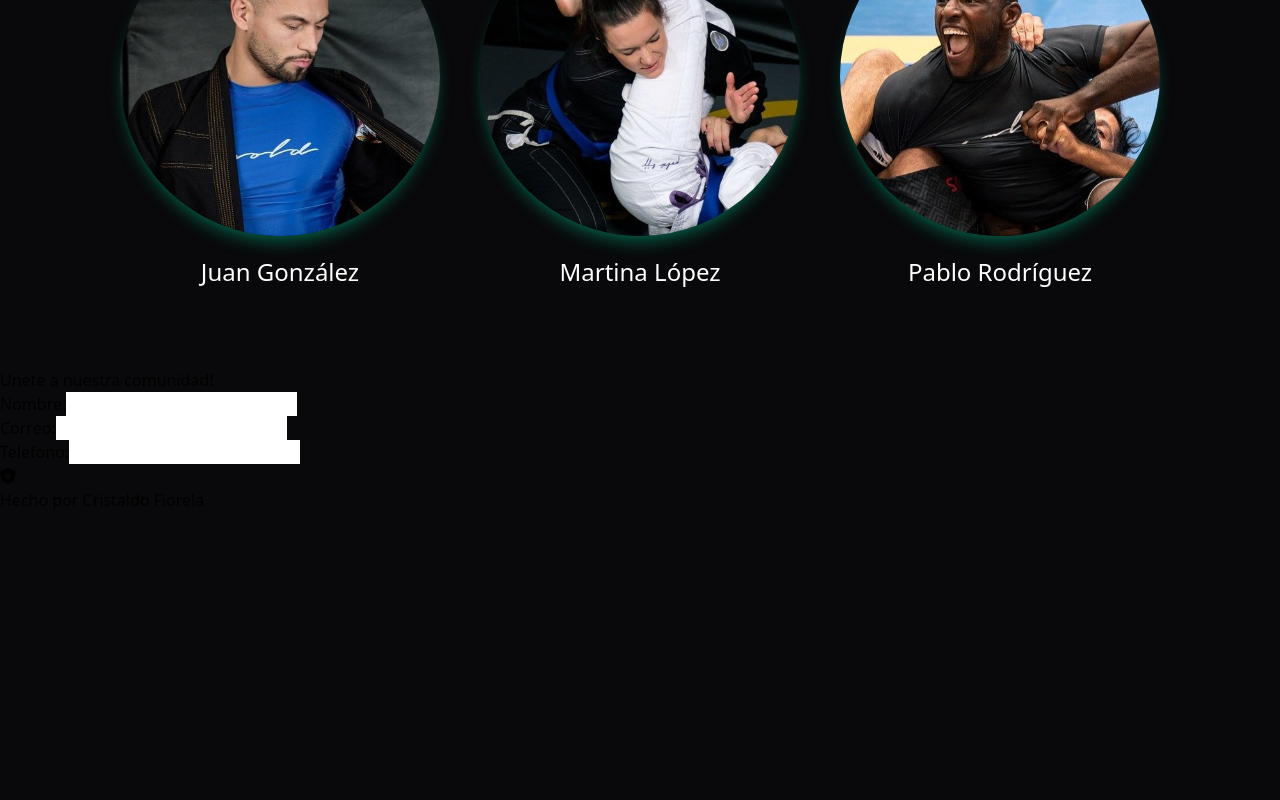
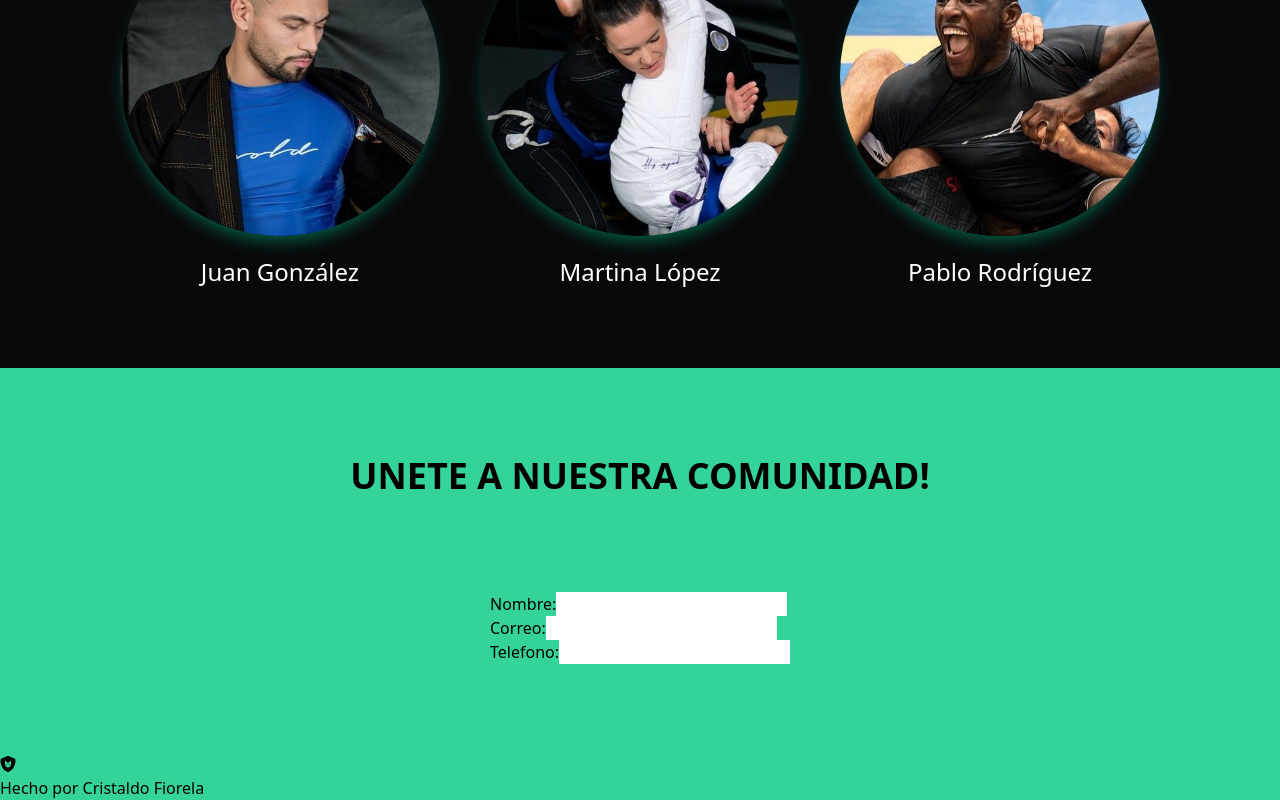
Before and after one commit to Cristaldo-Fiorela/Academia-JiuJitsu-JAVA, a React (Vite) app: page / in a window 1280 px wide. Shown: the part 1394-2194 px from the top of the page. Before the commit the page ends 1906 px from the top, so only its background shows below. Built offline with nearby package versions, Linux system fonts and the light colour scheme.

Commit message:
estilos de contenedor de section footer

```diff
--- a/src/assets/components/Footer.jsx
+++ b/src/assets/components/Footer.jsx
@@ -4,9 +4,9 @@ import { faShieldCat } from '@fortawesome/free-solid-svg-icons';
 function Footer() {
     return (
         <>
-            <footer>
-                <section>
-                    <h2>Unete a nuestra comunidad!</h2>
+            <footer className='bg-emerald-400'>
+                <section className='py-10 flex flex-col justify-around items-center h-96'>
+                    <h2 className='text-2xl lg:text-4xl font-bold uppercase'>Unete a nuestra comunidad!</h2>
                     <form>
                         <div>
                             <label htmlFor="nombre">Nombre:</label>
@@ -24,9 +24,7 @@ function Footer() {
                 </section>
                 <section>
                     <FontAwesomeIcon icon={faShieldCat} />
-
                     <h2> Hecho por Cristaldo Fiorela</h2>
-
                 </section>
             </footer>
         </>
```
